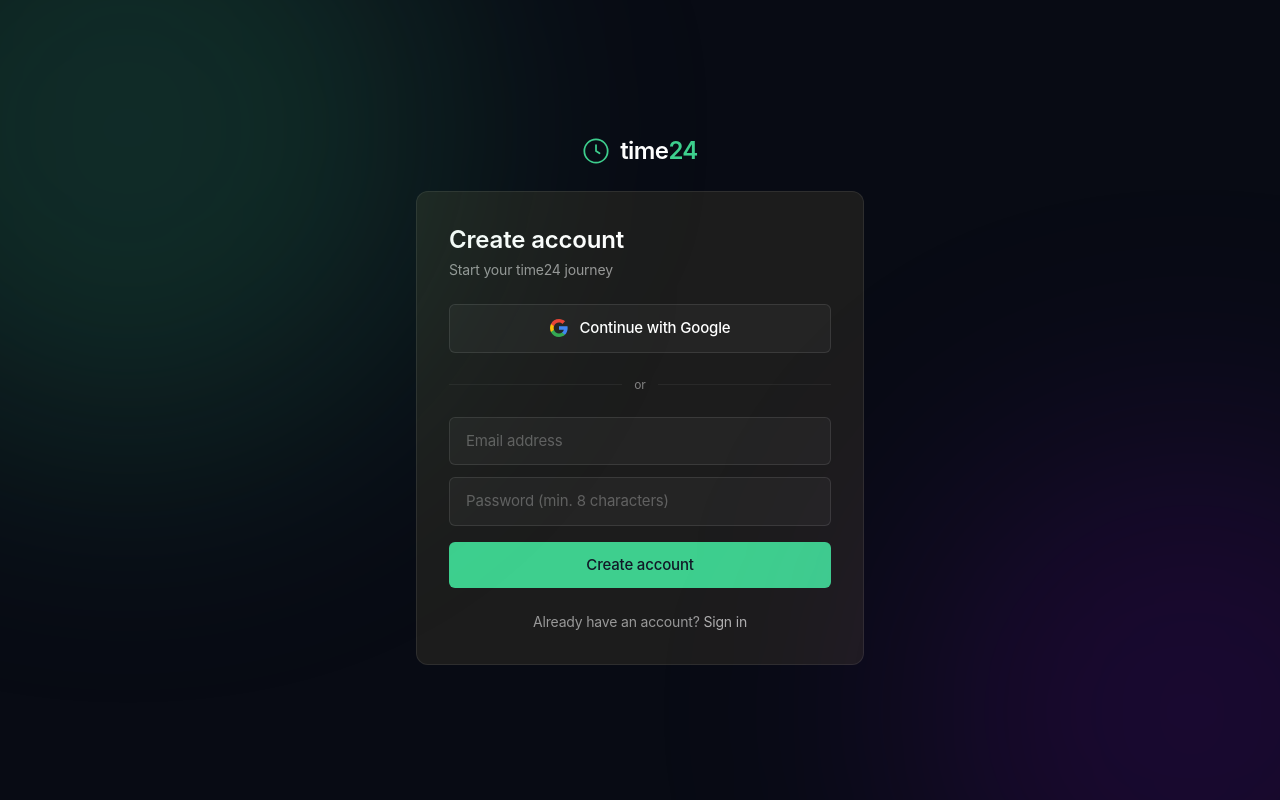
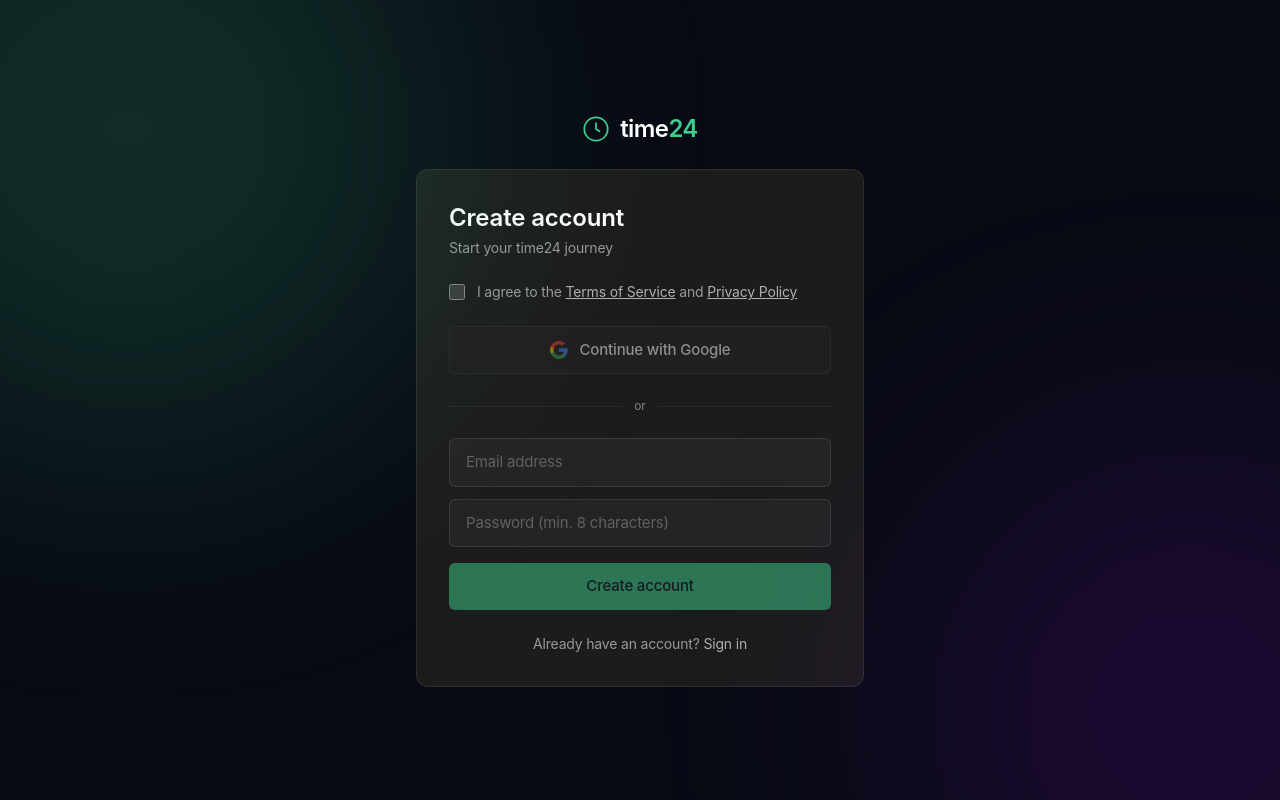
Before and after one commit to vchornyy12/time-app, a Next.js app: page /register in a window 1280 px wide. Built offline with nearby package versions, Linux system fonts and the light colour scheme.

Commit message:
Sign up Terms agreement functionaliry

```diff
--- a/app/(auth)/register/page.tsx
+++ b/app/(auth)/register/page.tsx
@@ -8,6 +8,7 @@
 export default function RegisterPage() {
   const [email, setEmail] = useState('')
   const [password, setPassword] = useState('')
+  const [agreed, setAgreed] = useState(false)
   const [error, setError] = useState<string | null>(null)
   const [loading, setLoading] = useState(false)
   const [googleLoading, setGoogleLoading] = useState(false)
@@ -88,7 +89,27 @@
         </div>
       )}
 
-      <button onClick={handleGoogle} disabled={googleLoading} className="btn-glass">
+      <label className="flex items-start gap-3 cursor-pointer">
+        <input
+          type="checkbox"
+          checked={agreed}
+          onChange={(e) => setAgreed(e.target.checked)}
+          className="mt-0.5 h-4 w-4 rounded border accent-[#3ECF8E] cursor-pointer shrink-0"
+          aria-label="Agree to Terms of Service and Privacy Policy"
+        />
+        <span className="text-sm leading-snug" style={{ color: 'var(--text-tertiary)' }}>
+          I agree to the{' '}
+          <Link href="/terms" className="underline transition-colors" style={{ color: 'var(--text-secondary)' }}>
+            Terms of Service
+          </Link>{' '}
+          and{' '}
+          <Link href="/privacy" className="underline transition-colors" style={{ color: 'var(--text-secondary)' }}>
+            Privacy Policy
+          </Link>
+        </span>
+      </label>
+
+      <button onClick={handleGoogle} disabled={googleLoading || !agreed} className="btn-glass">
         {googleLoading ? <Loader2 className="w-4 h-4 animate-spin" /> : <GoogleIcon />}
         Continue with Google
       </button>
@@ -121,7 +142,7 @@
           aria-label="Password"
           className="glass-input"
         />
-        <button type="submit" disabled={loading} className="btn-primary mt-1">
+        <button type="submit" disabled={loading || !agreed} className="btn-primary mt-1">
           {loading && <Loader2 className="w-4 h-4 animate-spin" />}
           Create account
         </button>
```
